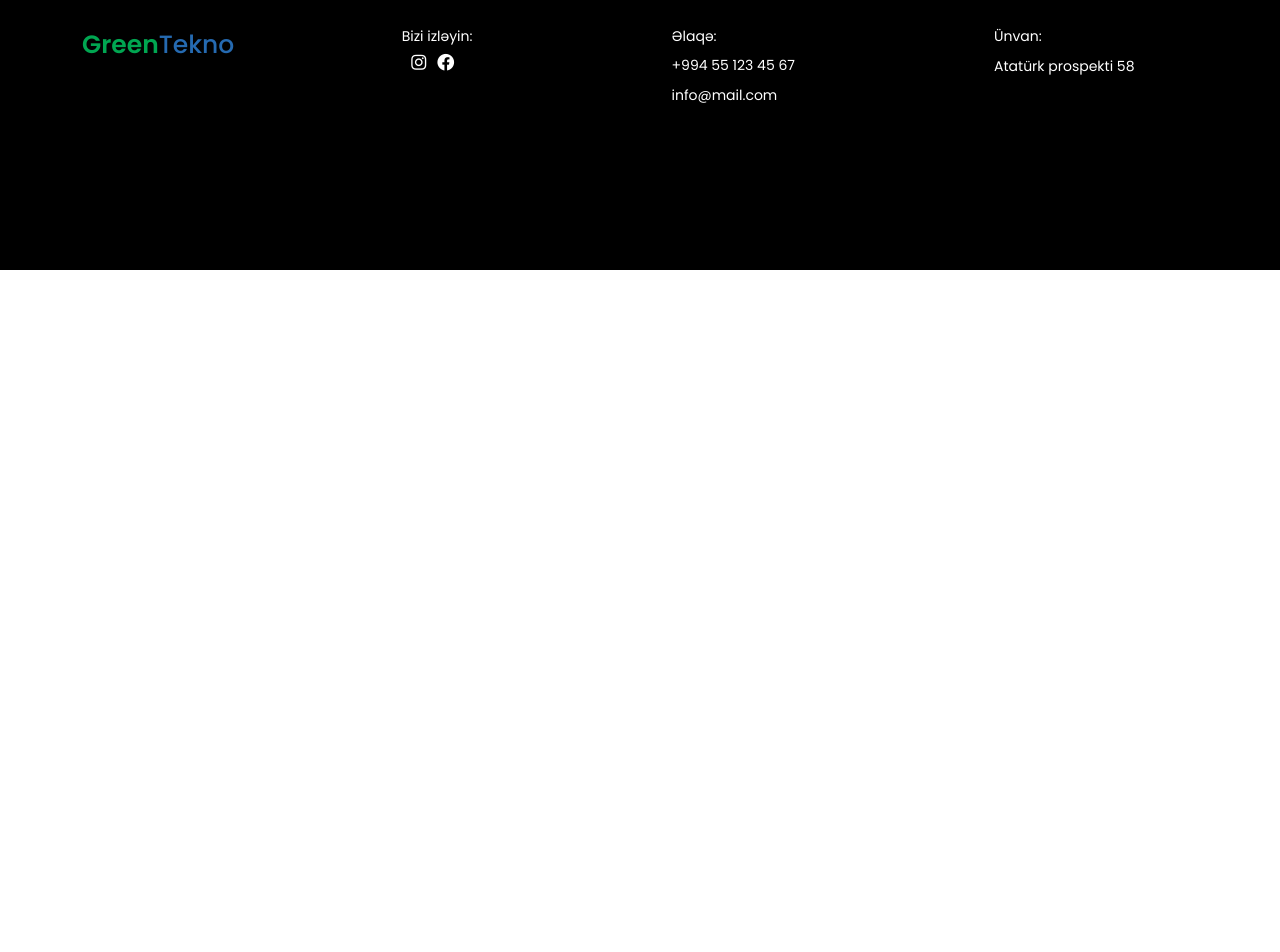
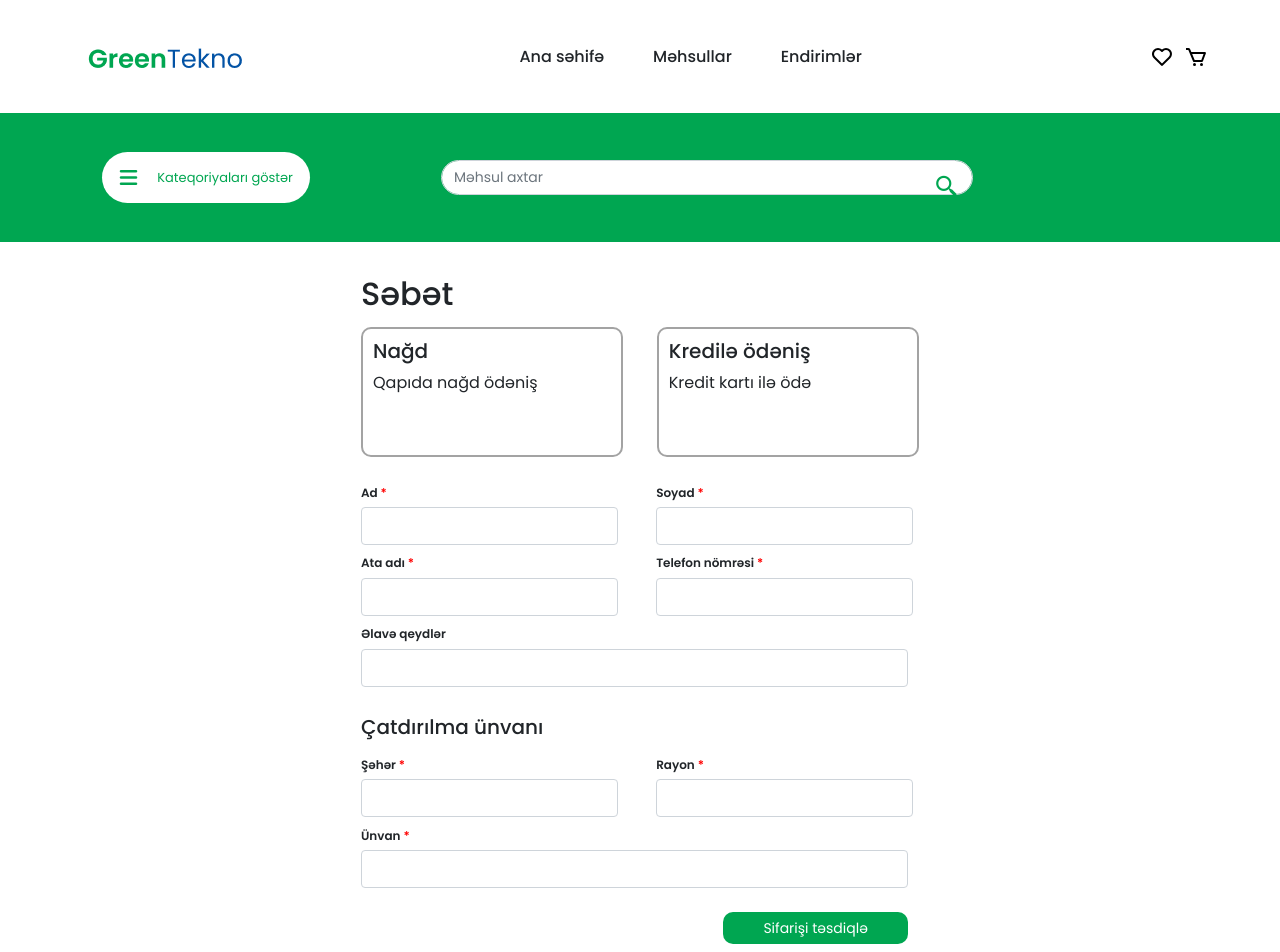
Before and after one commit to samirquluzade/E-Commerce-Product, a React (Create React App) app: page / in a window 1280 px wide. Shown: the top 952 px of the page. Before the commit the page ends 800 px from the top, so only its background shows below. Built offline with nearby package versions, Linux system fonts and the light colour scheme.

Commit message:
Created: (BasketDetails section)

```diff
--- a/src/App.js
+++ b/src/App.js
@@ -1,9 +1,10 @@
 import Header from "./components/Header";
 import Footer from "./components/Footer";
+import BasketDetails from "./components/BasketDetails";
 
 function App() {
   return (
-    <Footer />
+    <BasketDetails />
   );
 }
 
--- /dev/null
+++ b/src/components/BasketDetails.js
@@ -0,0 +1,112 @@
+import React, {useState} from 'react';
+import classes from "./BasketDetails.module.css";
+import Header from "./Header";
+import Footer from "./Footer";
+import {Container} from "react-bootstrap";
+
+const BasketDetails = () => {
+
+    const [cash,setCash] = useState(false);
+    const [credit,setCredit] = useState(false);
+
+    const chooseSection = (e) => {
+        setCash(true);
+        setCredit(false);
+    }
+    const chooseSectionCredit = (e) => {
+        setCredit(true);
+        setCash(false);
+    }
+
+
+    return(
+        <>
+            <Header />
+                <Container>
+                        <div className={classes.basketSection}>
+                            <div className={classes.inputsSection}>
+                                <h2>Səbət</h2>
+                                <div className={classes.paymentSection}>
+                                    <div className={!cash ? classes.cashSection : classes.cashSectionActive} onClick={chooseSection}>
+                                        <h5>Nağd</h5>
+                                        <p>Qapıda nağd ödəniş</p>
+                                    </div>
+                                    <div className={!credit ? classes.creditSection : classes.creditSectionActive} onClick={chooseSectionCredit}>
+                                        <h5>Kredilə ödəniş</h5>
+                                        <p>Kredit kartı ilə ödə</p>
+                                    </div>
+                                </div>
+                                <div className={classes.inputs}>
+                                    <div className={classes.basicInputs}>
+                                        <div className={classes.input}>
+                                            <label htmlFor="name">Ad <span>*</span></label>
+                                            <input type="text" name="name" className="form-control"/>
+                                        </div>&nbsp;&nbsp;&nbsp;&nbsp;&nbsp;&nbsp;&nbsp;&nbsp;&nbsp;
+                                        <div className={classes.input}>
+                                            <label htmlFor="surname">Soyad <span>*</span></label>
+                                            <input type="text" name="surname" className="form-control"/>
+                                        </div>
+                                    </div>
+                                    <div className={classes.basicInputs}>
+                                        <div className={classes.input}>
+                                            <label htmlFor="name">Ata adı <span>*</span></label>
+                                            <input type="text" name="name" className="form-control"/>
+                                        </div>&nbsp;&nbsp;&nbsp;&nbsp;&nbsp;&nbsp;&nbsp;&nbsp;&nbsp;
+                                        <div className={classes.input}>
+                                            <label htmlFor="surname">Telefon nömrəsi <span>*</span></label>
+                                            <input type="text" name="surname" className="form-control"/>
+                                        </div>
+                                    </div>
+                                    <div className={classes.basicInputs}>
+                                        <div className={classes.inputW}>
+                                            <label htmlFor="name">Əlavə qeydlər</label>
+                                            <input type="text" name="name" className="form-control"/>
+                                        </div>
+                                    </div>
+                                    <div className={classes.deliveryAddress}>
+                                        <h5>Çatdırılma ünvanı</h5>
+                                        <div className={classes.basicInputs}>
+                                            <div className={classes.input}>
+                                                <label htmlFor="name">Şəhər <span>*</span></label>
+                                                <input type="text" name="name" className="form-control"/>
+                                            </div>&nbsp;&nbsp;&nbsp;&nbsp;&nbsp;&nbsp;&nbsp;&nbsp;&nbsp;
+                                            <div className={classes.input}>
+                                                <label htmlFor="surname">Rayon <span>*</span></label>
+                                                <input type="text" name="surname" className="form-control"/>
+                                            </div>
+                                        </div>
+                                        <div className={classes.basicInputs}>
+                                            <div className={classes.inputW}>
+                                                <label htmlFor="name">Ünvan <span>*</span></label>
+                                                <input type="text" name="name" className="form-control"/>
+                                            </div>
+                                        </div>
+                                    </div>
+                                </div>
+                                <div className={classes.approve}>
+                                    <a href="#">Sifarişi təsdiqlə</a>
+                                </div>
+                            </div>
+                            {cash &&<div className={classes.sumSection}>
+                                <div className={classes.result}>
+                                    <p>Cəmi: 60&#8380;</p>
+                                    <p>Çatdırılma: 60&#8380;</p>
+                                    <h4>Yekun: 600&#8380;</h4>
+                                </div>
+                            </div>}
+                            {credit &&<div className={classes.sumSection}>
+                                <div className={classes.result}>
+                                    <p>Ay: 6</p>
+                                    <p>İlkin ödəniş: 60&#8380;</p>
+                                    <p>Aylıq ödəniş: 60&#8380;</p>
+                                    <p>Çatdırılma: 60&#8380;</p>
+                                </div>
+                            </div>}
+                        </div>
+                </Container>
+            <Footer />
+        </>
+    );
+}
+
+export default BasketDetails;
--- /dev/null
+++ b/src/components/BasketDetails.module.css
@@ -0,0 +1,122 @@
+input:focus{
+    border-color: inherit!important;
+    -webkit-box-shadow: none;
+    box-shadow: none!important;
+}
+.inputsSection{
+    width: 50%;
+}
+.sumSection{
+    width: 50%;
+    display: flex;
+    justify-content: center;
+    padding-top: 4%;
+}
+.basketSection{
+    margin: 3% 0;
+    display: flex;
+    flex-direction: row;
+    justify-content: center;
+}
+.basketSection h2{
+    padding-bottom: 1%;
+}
+.cashSection{
+    height: 130px;
+    width: 300px;
+    border:2px solid #a3a3a3;
+    border-radius: 10px;
+    padding: 10px;
+    cursor: pointer;
+}
+.cashSectionActive{
+    height: 150px;
+    width: 300px;
+    border:2px solid #00A651;
+    border-radius: 10px;
+    padding: 10px;
+    cursor: pointer;
+}
+.creditSection{
+    height: 130px;
+    width: 300px;
+    border:2px solid #a3a3a3;
+    border-radius: 10px;
+    padding: 10px;
+    margin-left: 6%;
+    cursor: pointer;
+}
+.creditSectionActive{
+    height: 150px;
+    width: 300px;
+    border:2px solid #00A651;
+    border-radius: 10px;
+    padding: 10px;
+    margin-left: 6%;
+    cursor: pointer;
+}
+.paymentSection{
+    display: flex;
+    flex-direction: row;
+    padding-bottom: 3%;
+}
+.basicInputs{
+    display: flex;
+    flex-direction: row;
+    width: 100%;
+    padding-top: 1%;
+}
+.basicInputs label{
+    font-size: 12px;
+    font-weight: 600;
+}
+.basicInputs label span{
+    color:red;
+}
+.inputs{
+    width: 100%;
+}
+.input{
+    width: 46%;
+}
+.inputW{
+    width: 98%;
+}
+.input label{
+    padding-bottom: 2%;
+}
+.inputW label{
+    padding-bottom: 1%;
+}
+.basicInputs input{
+    width: 100%;
+}
+.deliveryAddress{
+    padding: 5% 0 3% 0;
+}
+.approve{
+    float: right;
+    margin-right: 2%;
+    padding-top: 2%;
+}
+.approve a{
+    text-decoration: none;
+    color:white;
+    background-color: #00A651;
+    border-radius: 10px;
+    font-size: 14px;
+    padding: 6px 40px;
+}
+.result{
+    width: 250px;
+    height: 150px;
+    border-radius: 10px;
+    border: 1px solid #a3a3a3;
+    cursor: pointer;
+}
+.result p{
+    margin:5% 0 5% 15%;
+}
+.result h4{
+    margin:5% 0 5% 15%;
+}
--- a/src/components/Footer.module.css
+++ b/src/components/Footer.module.css
@@ -4,6 +4,8 @@
     padding-top: 2%;
     display: flex;
     flex-direction: row;
+    width: 100%;
+    margin-top:5%;
 }
 .logo span:nth-child(1){
     color:#00A651;
```
